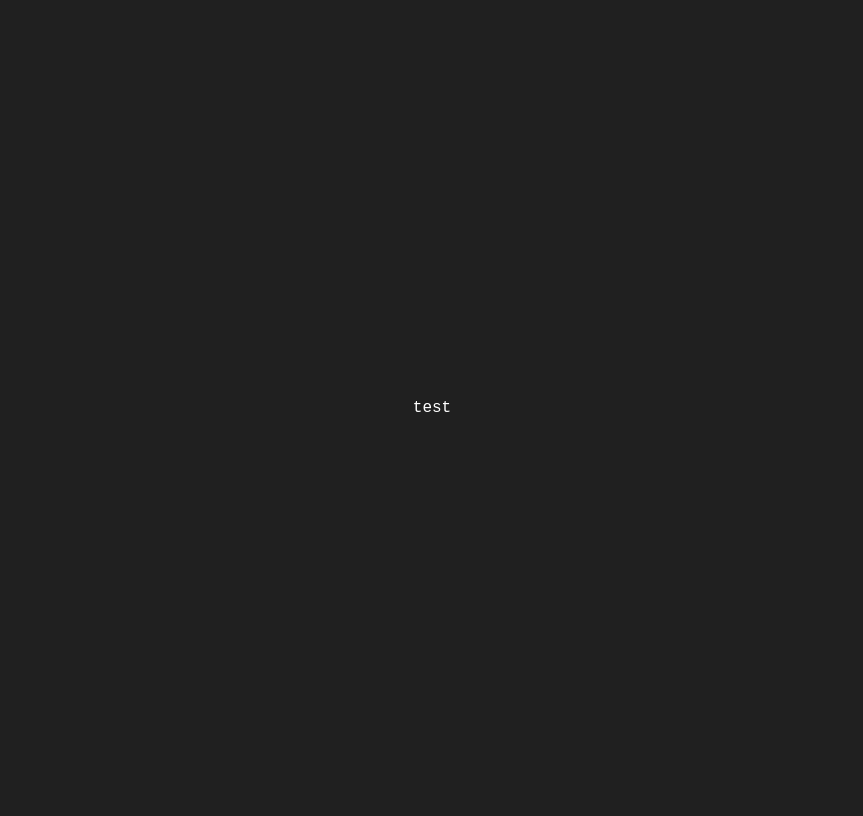
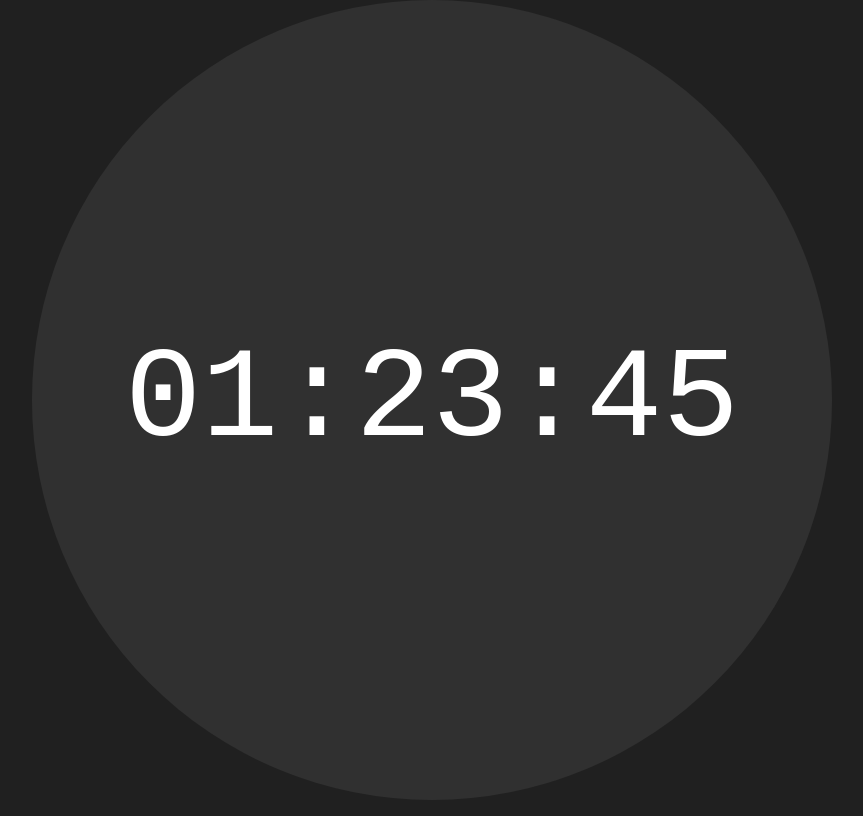
Before and after one commit to Spentine/TimestampToucher, a plain HTML site: page index.html in a window 1280 px wide. Shown: the whole page, without its empty margins (208-1071 px from the left). Drawn offline with Linux system fonts and the light colour scheme; a web font is replaced by a local one.

Commit message:
add resizing button

```diff
--- a/index.html
+++ b/index.html
@@ -8,7 +8,10 @@
   <body>
     <div id="center">
       <div id="mainButton">
-        <p> test </p>
+        <div id="clickEffect">
+
+        </div>
+        <p id="mainText"> 01:23:45 </p>
       </div>
     </div>
     <div id="settings">
--- a/script.js
+++ b/script.js
@@ -1,5 +1,36 @@
 function main() {
+  const mainButton = document.getElementById("mainButton");
+  const mainText = document.getElementById("mainText");
+  const clickEffect = document.getElementById("clickEffect");
 
+  let unit = "dvw";
+
+  function render() {
+    // keep the button in bounds
+    const bounds = mainButton.getBoundingClientRect();
+    // console.log(bounds);
+
+    if (bounds.top < 0) {
+      unit = "dvh";
+    } else if (bounds.top > 0 || bounds.width !== bounds.height) {
+      unit = "dvw";
+    }
+    mainButton.style.width = `100${unit}`;
+    mainButton.style.height = `100${unit}`;
+    mainButton.style.borderRadius = `50${unit}`;
+    mainText.style.fontSize = `16${unit}`;
+
+    window.requestAnimationFrame(render);
+  }
+  render();
+
+  function clicked(event) {
+    event.preventDefault();
+    console.log("clicked", event);
+  }
+
+  mainButton.addEventListener("mousedown", clicked);
+  mainButton.addEventListener("touchstart", clicked);
 }
 
 if (document.readyState === "loading") {
--- a/style.css
+++ b/style.css
@@ -4,20 +4,35 @@ body {
   background-color: #202020;
   overflow: hidden;
   font-family: 'Reddit Mono', monospace;
+  margin: 0;
+  padding: 0;
 }
 
 p {
   color: #ffffff;
   font-family: inherit;
+  margin: 0;
 }
 
 #center {
   display: flex;
   justify-content: center;
   align-items: center;
-  height: 100vh;
+  height: 100dvh;
 }
 
 #mainButton {
+  width: 100dvw;
+  height: 100dvw;
 
+  display: flex;
+  justify-content: center;
+  align-items: center;
+
+  background-color: #303030;
+  border-radius: 50dvw;
 }
+
+#mainText {
+  font-size: 16%;
+}
```
